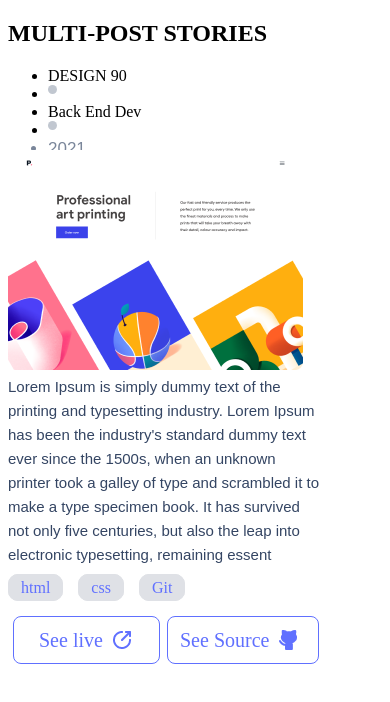
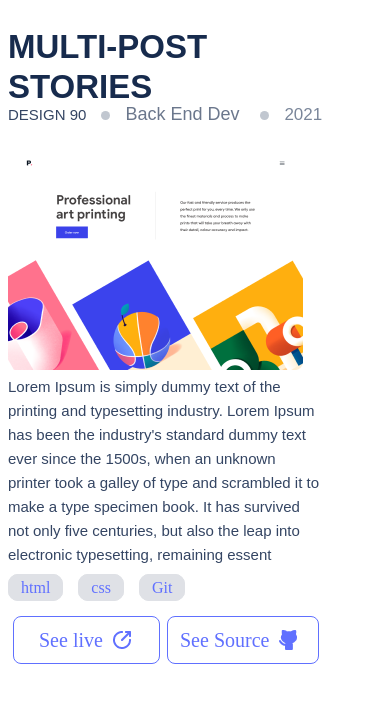
Before and after one commit to Piercel2022/MULTI-POST, a website: page index.html in a window 390 px wide. Drawn offline with Linux system fonts and the light colour scheme.

Commit message:
Style the structure in mobile view

```diff
--- a/mobile.css
+++ b/mobile.css
@@ -7,14 +7,14 @@
   display: none;
 }
 
-.project_title1 h2 {
+.project_title {
   width: 259px;
   height: 36px;
   font-family: 'Poppins', sans-serif;
   font-style: normal;
-  font-weight: 700;
-  font-size: 32px;
-  line-height: 44px;
+  font-weight: 500;
+  font-size: 22px;
+  line-height: 40px;
   color: #172b4d;
 }
 
@@ -24,11 +24,13 @@
   top: 150px;
 }
 
-.client_card1 {
+.client_details {
   display: flex;
   flex-direction: row;
   align-items: baseline;
   justify-content: flex-start;
+  position: absolute;
+  top: 90px;
   list-style-type: none;
   gap: 15px;
   padding: 0;
@@ -37,17 +39,17 @@
   margin: 12px 0;
 }
 
-.client-name1 {
+.client-name {
   display: flex;
   font-family: 'Poppins', sans-serif;
   font-style: normal;
-  font-weight: 600;
-  font-size: 13px;
+  font-weight: 500;
+  font-size: 15px;
   line-height: 16px;
   color: #344563;
 }
 
-.role-card1 {
+.role-card {
   display: flex;
   flex-direction: column;
   font-style: normal;
```
